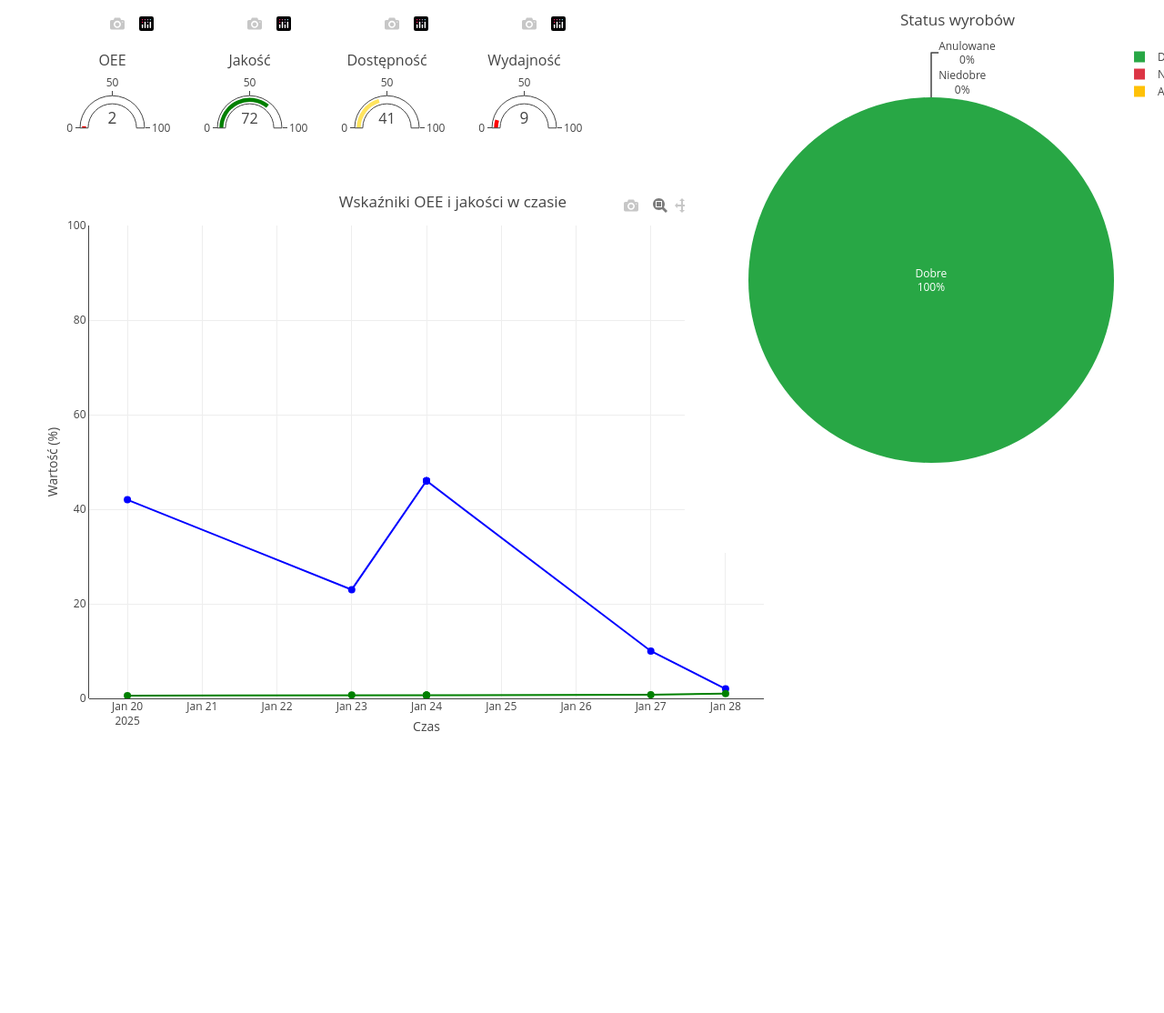
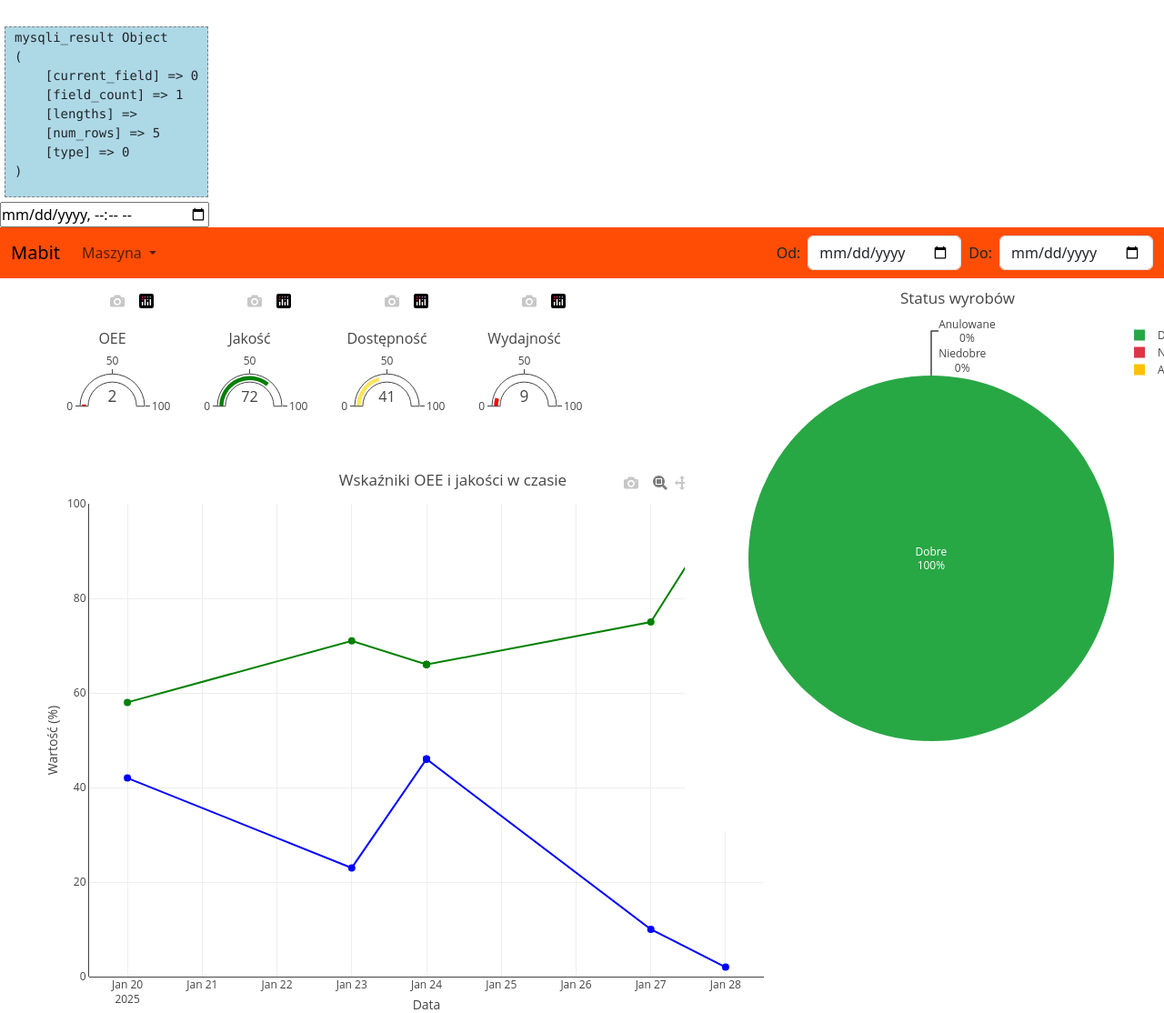
Before and after one commit to xRezek/mabit, a PHP site: page / in a window 1280 px wide; the page is wider, and only the part inside the window is pictured. Shown: that part at 91% size. Before the commit the page ends 804 px from the top of that part, so only its background shows below. Run offline with PHP 8.4, Linux system fonts and the light colour scheme; data comes from the database, SQL or seed files in the repository; both versions use the stored data as it was after the commit; data that the repository does not hold is empty; some libraries are stand-ins or nearby versions.

Commit message:
Enhance controller logic to fetch machine data, update SQL queries for OEE parameters, and add horizontal bar chart visualization in index.js

```diff
--- a/controller.php
+++ b/controller.php
@@ -1,6 +1,7 @@
 <?php
 
-  require 'dbconfig.php';
+
+  require 'dbconfig.php'; //* dane do połączenia z bazą
   include "debug.php";
 
 
@@ -9,16 +10,26 @@
   if($conn->connect_error){
     echo "Błąd połączenia z bazą.";
   }else{
-    $sqlQueryGetOEEparams = "SELECT avg(quality), avg(availability), avg(effectiveness) FROM daily_data";
-    $sqlGetQuality = "SELECT SUM(OK), SUM(NOK), SUM(ANULOWANY) FROM( SELECT CASE WHEN status = 1 THEN 1 ELSE 0 END AS OK, CASE WHEN status = 2 THEN 1 ELSE 0 END AS NOK, CASE WHEN status = 3 THEN 1 ELSE 0 END AS ANULOWANY FROM produkty) a";
-    $getDataForLinearChart = "SELECT date, quality, ROUND(quality * availability,2) * 100 as OEE FROM daily_data WHERE machine_id="."'1103_05_UA';";
+    $sqlQueryGetOEEparams = "SELECT avg(quality), avg(availability), avg(effectiveness) FROM daily_data"; //* zapydanie obliczające średnią wartość dla wszystkich wskaźników OEE
+    $sqlGetQuality = "SELECT SUM(OK), SUM(NOK), SUM(ANULOWANY) FROM( SELECT CASE WHEN status = 1 THEN 1 ELSE 0 END AS OK, CASE WHEN status = 2 THEN 1 ELSE 0 END AS NOK, CASE WHEN status = 3 THEN 1 ELSE 0 END AS ANULOWANY FROM produkty) a"; //* zapytanie zlicza dobre, złe i anulowane produkty
+    $sqlGetDataForLinearChart = "SELECT date, ROUND(quality * 100,2) AS quality , ROUND(quality * availability,2) * 100 as OEE FROM daily_data WHERE machine_id="."'1103_05_UA';"; //* zapytanie oblicza wskaźnik OEE
+    $sqlGetMachines = "SELECT machineId FROM maszyny";
 
     $resultArray = $conn->query($sqlQueryGetOEEparams)->fetch_all();
 
 
     $resultQuality = $conn->query($sqlGetQuality)->fetch_all();
 
-    $result = $conn->query($getDataForLinearChart);
+    $resultMachines = $conn->query($sqlGetMachines);
+
+    $result = $conn->query($sqlGetDataForLinearChart);
+
+
+    if($resultMachines){
+      while($row = $resultMachines->fetch_all()){
+          $columnMachine = $row["machineId"];
+      }
+    }
 
     if ($result) {
         while ($row = $result->fetch_assoc()) {
@@ -29,5 +40,6 @@
       }
 
 
+
     $conn->close();
   }
--- a/index.js
+++ b/index.js
@@ -40,7 +40,7 @@ function createIndicator(id, value, title) {
     margin: { t: 40, r: 40, b: 10, l: 40 }
   };
 
-  const config = { responsive: true }; // Responsywność
+  const config = { responsive: true };
   Plotly.newPlot(id, data, layout, config);
 }
 
@@ -68,7 +68,7 @@ function createOeeLineChart(id, xData, oeeData, qualityData) {
   const layout = {
     title: 'Wskaźniki OEE i jakości w czasie',
     xaxis: {
-      title: 'Czas',
+      title: 'Data',
       showgrid: true,
       zeroline: false
     },
@@ -110,6 +110,33 @@ function createDonutChart(id, goodProducts, badProducts, canceledProducts) {
   Plotly.newPlot(id, data, layout, config);
 }
 
+function createHorizontalBarChart(id, labels, values, colors) {
+  const data = [{
+    type: 'bar',
+    x: values,
+    y: labels,
+    orientation: 'h',
+    marker: { color: colors },
+    text: values.map(String),
+    textposition: 'auto'
+  }];
+
+  const layout = {
+    title: 'Horyzontalny Bar Chart',
+    xaxis: { title: 'Wartość' },
+    yaxis: { title: 'Kategorie' },
+    margin: { t: 40, r: 20, b: 40, l: 100 }, // Większy lewy margines dla długich etykiet
+    height: 400,
+    width: 600,
+    paper_bgcolor: 'lightgray', // Tło całego wykresu
+    plot_bgcolor: 'white' // Tło obszaru danych
+  };
+
+  const config = { responsive: true }; // Responsywność
+  Plotly.newPlot(id, data, layout, config);
+}
+
+
 
 
 createIndicator("oeeIndicator", parseInt(oeeValues[0] * oeeValues[1] * oeeValues[2] * 100), "OEE", "blue");
@@ -134,3 +161,11 @@ const canceledProducts = qualityValues[2];
 
 
 createDonutChart('productStatusChart', goodProducts, badProducts, canceledProducts);
+
+
+const labels = ['Produkt A', 'Produkt B', 'Produkt C', 'Produkt D']; // Kategorie (oś Y)
+const values = [120, 80, 150, 60]; // Wartości (oś X)
+const colors = ['blue', 'green', 'red', 'orange']; // Kolory słupków
+
+
+createHorizontalBarChart('productHorizontalBarChart', labels, values, colors);
--- a/index.php
+++ b/index.php
@@ -1,5 +1,7 @@
 <?php
   include "controller.php";
+
+  dump($resultMachines);
 ?>
 <!DOCTYPE html>
 <html lang="en">
@@ -7,9 +9,11 @@
   <meta charset="UTF-8">
   <meta name="viewport" content="width=device-width, initial-scale=1.0">
   <link href="https://cdn.jsdelivr.net/npm/bootstrap@5.3.3/dist/css/bootstrap.min.css" rel="stylesheet" integrity="sha384-QWTKZyjpPEjISv5WaRU9OFeRpok6YctnYmDr5pNlyT2bRjXh0JMhjY6hW+ALEwIH" crossorigin="anonymous">
+  <link rel="stylesheet" href="style.css">
   <title>Mabit</title>
 </head>
 <body>
+  <input type="datetime-local">
   <div id="columnData" data-json=<?= json_encode($columnData, JSON_HEX_APOS); ?> style="display:none"></div>
   <div id="columnOEE" data-json=<?= json_encode($columnOEE, JSON_HEX_APOS); ?> style="display:none"></div>
   <div id="columnQuality" data-json=<?= json_encode($columnQuality, JSON_HEX_APOS); ?> style="display:none"></div>
@@ -19,6 +23,34 @@
   <input type="hidden" class="qualityParams" value="<?= $resultQuality[0][0]?>">
   <input type="hidden" class="qualityParams" value="<?= $resultQuality[0][1]?>">
   <input type="hidden" class="qualityParams" value="<?= $resultQuality[0][2]?>">
+  <nav class="navbar navbar-expand-lg nav-bg-color">
+    <div class="container-fluid justify-content-center">
+      <a class="navbar-brand" href="#">Mabit</a>
+      <button class="navbar-toggler" type="button" data-bs-toggle="collapse" data-bs-target="#navbarSupportedContent" aria-controls="navbarSupportedContent" aria-expanded="false" aria-label="Toggle navigation">
+        <span class="navbar-toggler-icon"></span>
+      </button>
+      <div class="collapse navbar-collapse justify-content-center" id="navbarSupportedContent">
+        <ul class="navbar-nav me-auto mb-2 mb-lg-0">
+          <li class="nav-item dropdown">
+            <a class="nav-link dropdown-toggle" href="#" role="button" data-bs-toggle="dropdown" aria-expanded="false">
+              Maszyna
+            </a>
+            <ul class="dropdown-menu">
+              <li><a class="dropdown-item" href="#">Action</a></li>
+              <li><a class="dropdown-item" href="#">Another action</a></li>
+              <li><a class="dropdown-item" href="#">Something else here</a></li>
+            </ul>
+          </li>
+        </ul>
+        <form class="d-flex">
+                <label for="dateFrom" class="me-2 align-self-center">Od:</label>
+                <input type="date" id="dateFrom" class="form-control me-2">
+                <label for="dateTo" class="me-2 align-self-center">Do:</label>
+                <input type="date" id="dateTo" class="form-control">
+            </form>
+      </div>
+    </div>
+  </nav>
   <div class="container-fluid">
     <div class="row mt-2 mx-4">
       <div class="col-md-6" >
@@ -38,6 +70,7 @@
           <div id="productStatusChart" class="col"></div>
         </div>
         <div class="row">
+          <!-- <div id="productHorizontalBarChart"></div> -->
         </div>
       </div>
     </div>
--- a/style.css
+++ b/style.css
@@ -17,3 +17,7 @@
   width: 25%;
   height: 300px;
 }
+
+.nav-bg-color{
+  background-color: #ff4d06;
+}
```
Also changed, not shown: idk.session.sql (+38 -35 lines), 1 other file.
